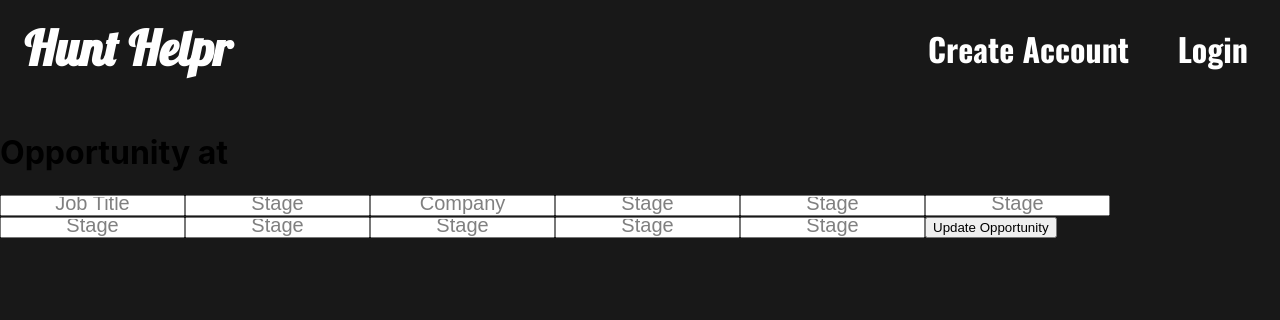
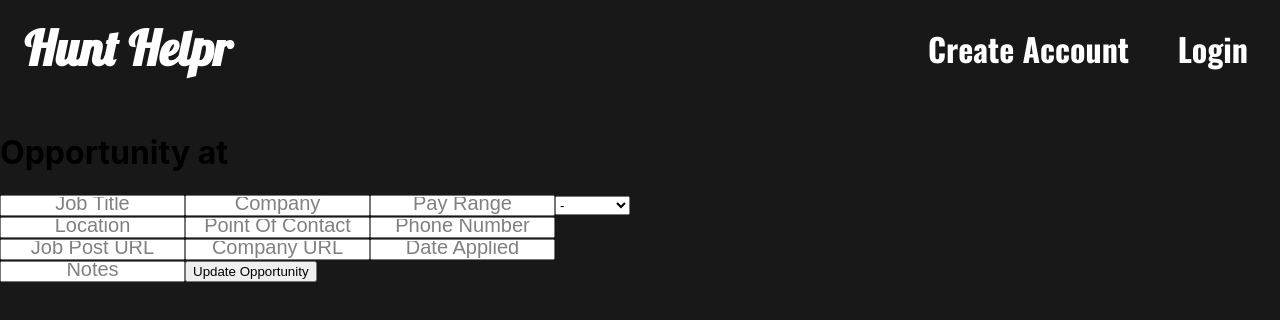
Before and after one commit to moomoomewmew/job-hunt-helper, a React (Create React App) app in the folder client/: page /opportunityedit in a window 1280 px wide. Shown: the top 320 px of the page. Built offline with nearby package versions, Linux system fonts and the light colour scheme.

Commit message:
finished input and functions for opportunity edit

```diff
--- a/client/src/components/OpportunityEdit.jsx
+++ b/client/src/components/OpportunityEdit.jsx
@@ -14,6 +14,7 @@ export default function OpportunityEdit(props) {
     const [jobPostURL, setJobPostURL] = useState('')
     const [companyURL, setCompanyURL] = useState('')
     const [dateApplied, setDateApplied] = useState('')
+    const [notes, setNotes] = useState('')
 
     const saveJobTitle = (e) => {
         setJobTitle(e.target.value)
@@ -45,6 +46,9 @@ export default function OpportunityEdit(props) {
     const saveDateApplied = (e) => {
         setDateApplied(e.target.value)
     }
+    const saveNotes = (e) => {
+        setNotes(e.target.value)
+    }
 
 
     const handleSubmit = async (e) => {
@@ -66,19 +70,13 @@ export default function OpportunityEdit(props) {
         <div className="form">
             <h1>Opportunity at { }</h1>
             <form onSubmit={handleSubmit}>
+                <div className='row-1'>
                     <input
                         type="text"
                         value={jobTitle}
                         placeholder="Job Title"
-                    id="jobtitle"
+                        id="job-title"
                         onChange={saveJobTitle}
-                />
-                <input
-                    type="text"
-                    value={stage}
-                    placeholder="Stage"
-                    id="stage"
-                    onChange={saveStage}
                     />
                     <input
                         type="text"
@@ -89,59 +87,76 @@ export default function OpportunityEdit(props) {
                     />
                     <input
                         type="text"
+                        value={payRange}
+                        placeholder="Pay Range"
+                        id="pay-range"
+                        onChange={savePayRange}
+                    />
+                    <select
                         value={stage}
-                    placeholder="Stage"
+                        name="stage"
                         id="stage"
-                    onChange={saveStage}
+                        onChange={saveStage}>
+                        <option value="-">-</option>
+                        <option value="wishlist">wishlist</option>
+                        <option value="applied">applied</option>
+                        <option value="interview">interview</option>
+                        <option value="offer">offer</option>
+                        <option value="rejected">rejected</option>
+                    </select>
+                </div>
+                <div className='row-2'>
+                <input
+                    type="text"
+                    value={location}
+                    placeholder="Location"
+                    id="location"
+                    onChange={saveLocation}
                 />
                 <input
                     type="text"
-                    value={stage}
-                    placeholder="Stage"
-                    id="stage"
-                    onChange={saveStage}
+                    value={pointOfContact}
+                    placeholder="Point Of Contact"
+                    id="point-of-contact"
+                    onChange={savePointOfContact}
                 />
                 <input
                     type="text"
-                    value={stage}
-                    placeholder="Stage"
-                    id="stage"
-                    onChange={saveStage}
+                    value={phoneNumber}
+                    placeholder="Phone Number"
+                    id="phone-number"
+                    onChange={savePhoneNumber}
+                />
+                </div>
+                <div className='row-3'>
+                <input
+                    type="text"
+                    value={jobPostURL}
+                    placeholder="Job Post URL"
+                    id="job-post-url"
+                    onChange={saveJobPostURL}
                 />
                 <input
                     type="text"
-                    value={stage}
-                    placeholder="Stage"
-                    id="stage"
-                    onChange={saveStage}
+                    value={companyURL}
+                    placeholder="Company URL"
+                    id="company-url"
+                    onChange={saveCompanyURL}
                 />
                 <input
                     type="text"
-                    value={stage}
-                    placeholder="Stage"
-                    id="stage"
-                    onChange={saveStage}
+                    value={dateApplied}
+                    placeholder="Date Applied"
+                    id="date-applied"
+                    onChange={saveDateApplied}
                 />
+                </div>
                 <input
                     type="text"
-                    value={stage}
-                    placeholder="Stage"
-                    id="stage"
-                    onChange={saveStage}
-                />
-                <input
-                    type="text"
-                    value={stage}
-                    placeholder="Stage"
-                    id="stage"
-                    onChange={saveStage}
-                />
-                <input
-                    type="text"
-                    value={stage}
-                    placeholder="Stage"
-                    id="stage"
-                    onChange={saveStage}
+                    value={notes}
+                    placeholder="Notes"
+                    id="notes"
+                    onChange={saveNotes}
                 />
 
                 <button type="submit" >Update Opportunity</button>
```
Lines whose indentation alone changed are shown as unchanged.
